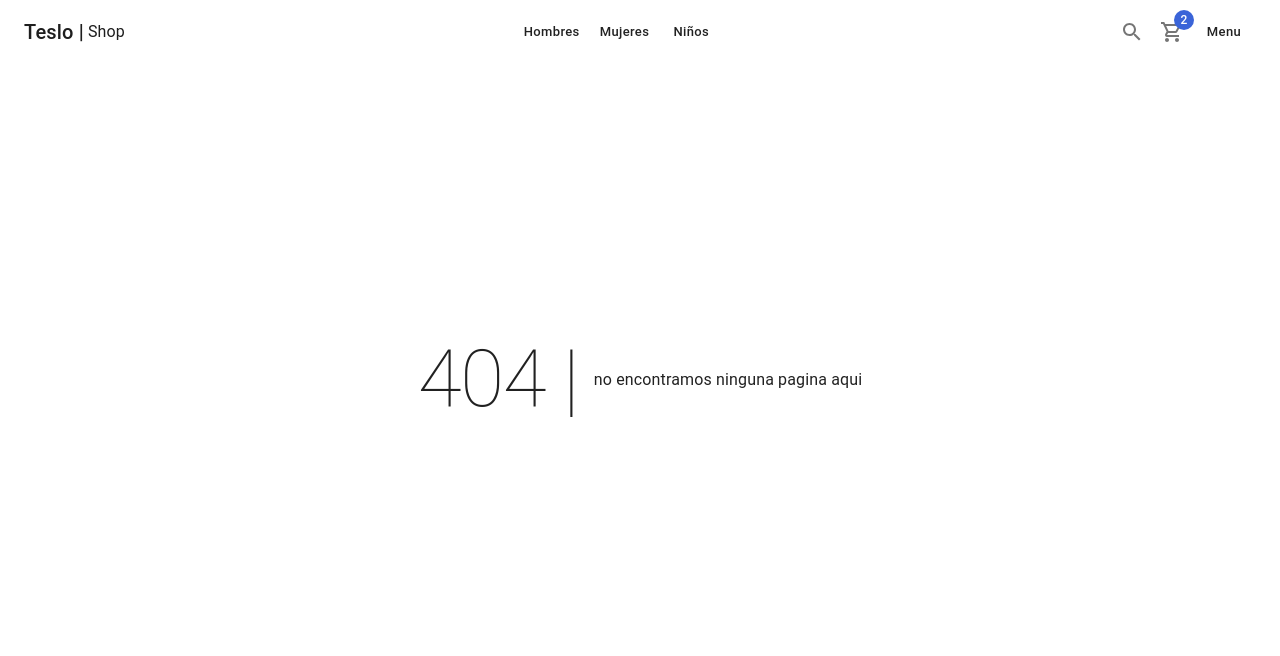
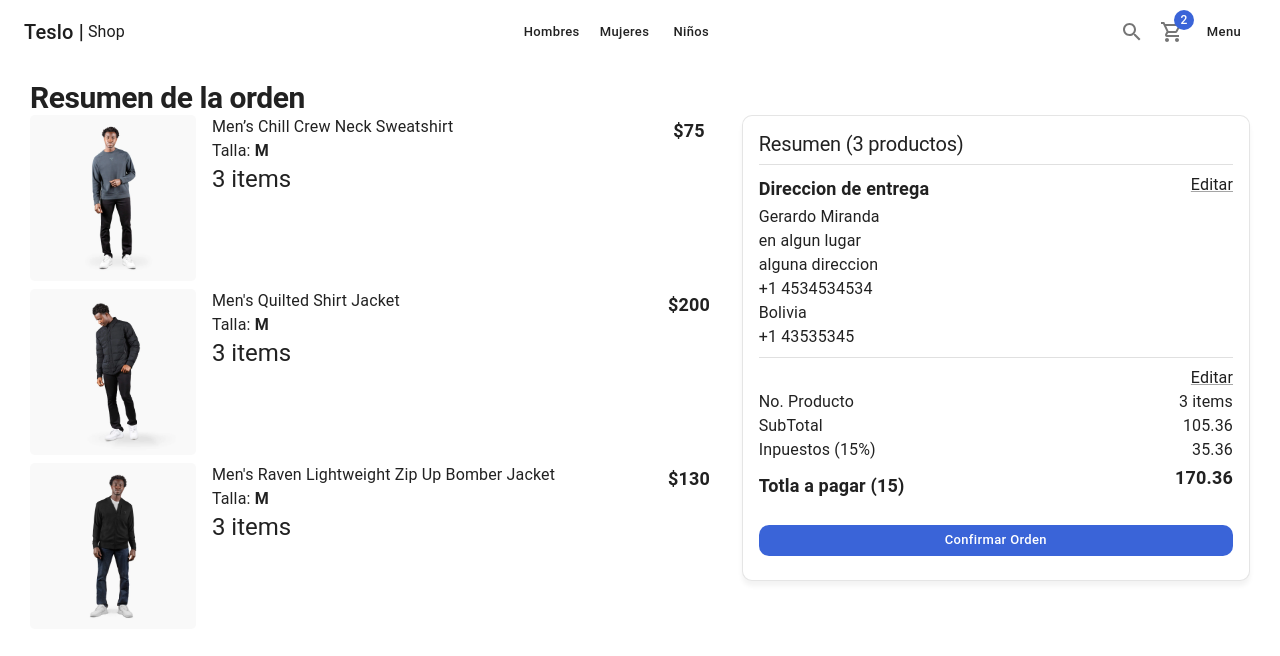
Before and after one commit to GerardoDev25/teslo-shop__Nextjs_curso, a Next.js app: page /checkout/summary in a window 1280 px wide. Before the commit this address had no page. Shown: the top 656 px of the page. Built offline with nearby package versions, Linux system fonts and the light colour scheme.

Commit message:
22. Resumen de la orden

```diff
--- a/components/cart/CartList.tsx
+++ b/components/cart/CartList.tsx
@@ -51,7 +51,7 @@ export const CartList: FC<Props> = ({ editable = false }) => {
               {editable ? (
                 <ItemCounter />
               ) : (
-                <Typography variant='h4'>3</Typography>
+                <Typography variant='h5'>3 items</Typography>
               )}
             </Box>
           </Grid>
--- a/pages/cart/index.tsx
+++ b/pages/cart/index.tsx
@@ -18,9 +18,11 @@ const CardPage = () => {
       pageDescription='Carrito de compra de la tienda'
     >
       <Typography variant='h1' component={'h1'}>
+        Carrito
+      </Typography>
       <Grid container>
         <Grid item xs={12} sm={7}>
-            <CartList editable/>
+          <CartList editable />
         </Grid>
         <Grid item xs={12} sm={5}>
           <Card className='summary-card'>
@@ -38,7 +40,6 @@ const CardPage = () => {
           </Card>
         </Grid>
       </Grid>
-      </Typography>
     </ShopLayout>
   );
 };
--- /dev/null
+++ b/pages/checkout/summary.tsx
@@ -0,0 +1,74 @@
+import { NextPage } from 'next';
+import NextLink from 'next/link';
+import {
+  Box,
+  Button,
+  Card,
+  CardContent,
+  Divider,
+  Grid,
+  Link,
+  Typography,
+} from '@mui/material';
+
+import { CartList, OrderSummary } from '@/components/cart';
+import { ShopLayout } from '@/components/layout';
+
+const SummaryPage: NextPage = () => {
+  return (
+    <ShopLayout title='Resumen de compra' pageDescription='resumen de la orden'>
+      <Typography variant='h1' component={'h1'}>
+        Resumen de la orden
+      </Typography>
+      <Grid container>
+        <Grid item xs={12} sm={7}>
+          <CartList />
+        </Grid>
+        <Grid item xs={12} sm={5}>
+          <Card className='summary-card'>
+            <CardContent>
+              <Typography variant='h2'>Resumen (3 productos)</Typography>
+
+              <Divider sx={{ my: 1 }} />
+
+              <Box display={'flex'} justifyContent='space-between'>
+                <Typography variant='subtitle1'>
+                  {' '}
+                  Direccion de entrega
+                </Typography>
+                <NextLink legacyBehavior href={'/checkout/address'} passHref>
+                  <Link underline='always'>Editar</Link>
+                </NextLink>
+              </Box>
+
+              <Typography> Gerardo Miranda</Typography>
+              <Typography> en algun lugar</Typography>
+              <Typography> alguna direccion</Typography>
+              <Typography> +1 4534534534</Typography>
+              <Typography> Bolivia</Typography>
+              <Typography> +1 43535345</Typography>
+
+              <Divider sx={{ my: 1 }} />
+
+              <Box display={'flex'} justifyContent='end'>
+                <NextLink legacyBehavior href={'/cart'} passHref>
+                  <Link underline='always'>Editar</Link>
+                </NextLink>
+              </Box>
+
+              <OrderSummary />
+
+              <Box sx={{ mt: 3 }}>
+                <Button color='secondary' className='circular-btn' fullWidth>
+                  Confirmar Orden
+                </Button>
+              </Box>
+            </CardContent>
+          </Card>
+        </Grid>
+      </Grid>
+    </ShopLayout>
+  );
+};
+
+export default SummaryPage;
```
Lines whose indentation alone changed are shown as unchanged.
